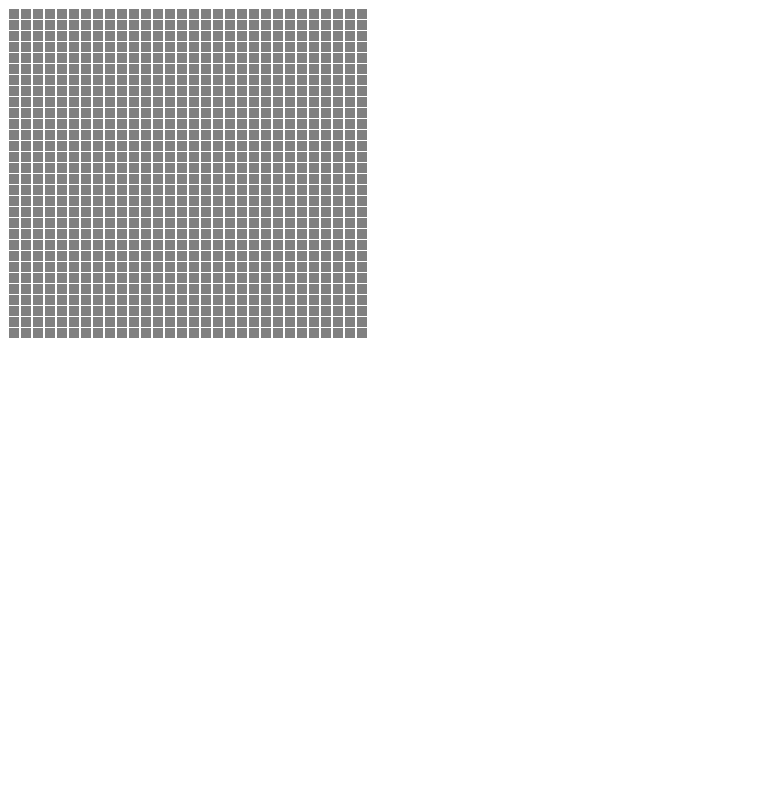
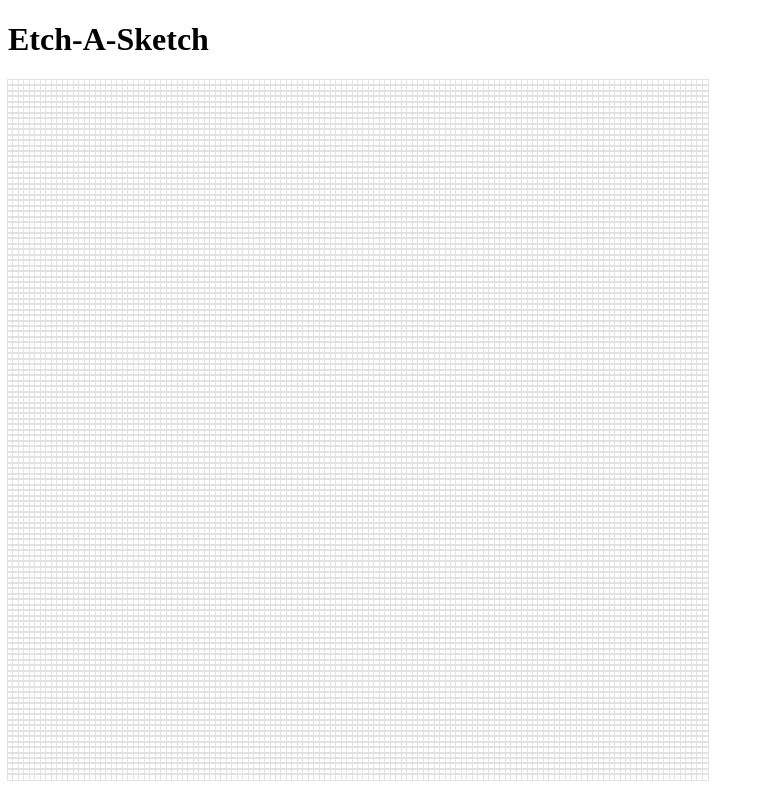
Before and after one commit to Mr-Jester-Xiii/etch-a-sketch, a plain HTML site: page index.html in a window 1280 px wide. Shown: the whole page, without its empty margins (0-765 px from the left). Drawn offline with Linux system fonts and the light colour scheme.

Commit message:
tweaks made to maintain grid size when density is changed

```diff
--- a/index.html
+++ b/index.html
@@ -9,7 +9,9 @@
     <script src="script.js" defer></script>
   </head>
   <body>
-    <div class="header"></div>
+    <div class="header">
+        <h1>Etch-A-Sketch</h1>
+    </div>
     <div class="main">
       <div class="toolbar"></div>
       <div class="grid"></div>
--- a/script.js
+++ b/script.js
@@ -1,7 +1,7 @@
 let grid = document.querySelector(".grid");
 
-let columns = 30;
-let rows = 30;
+let columns = 128;
+let rows = 128;
 
 for (let i = 0; i < columns; ++i) {
   let column = document.createElement("div");
--- a/style.css
+++ b/style.css
@@ -1,15 +1,25 @@
 .grid {
-    display: flex;
+  margin: 0px;
+  display: flex;
+  height: 700px;
+  width: 700px;
+  justify-content: stretch;
+  align-items: stretch;
 }
 
-.column .row{
-    flex: 1;
-    margin: 1px;
-    width: 10px;
-    height: 10px;
-    border: 1px;
-    border-color: black;
-    background: grey;
+.column {
+  display: flex;
+  flex-direction: column;
+  flex: 1;
+  margin: 0px;
+  background: white;
+}
 
+.row {
+  flex: 1;
+  margin: 0px;
+}
 
+.column, .row {
+    outline: solid 0.5px rgb(226, 226, 226);
 }
```
